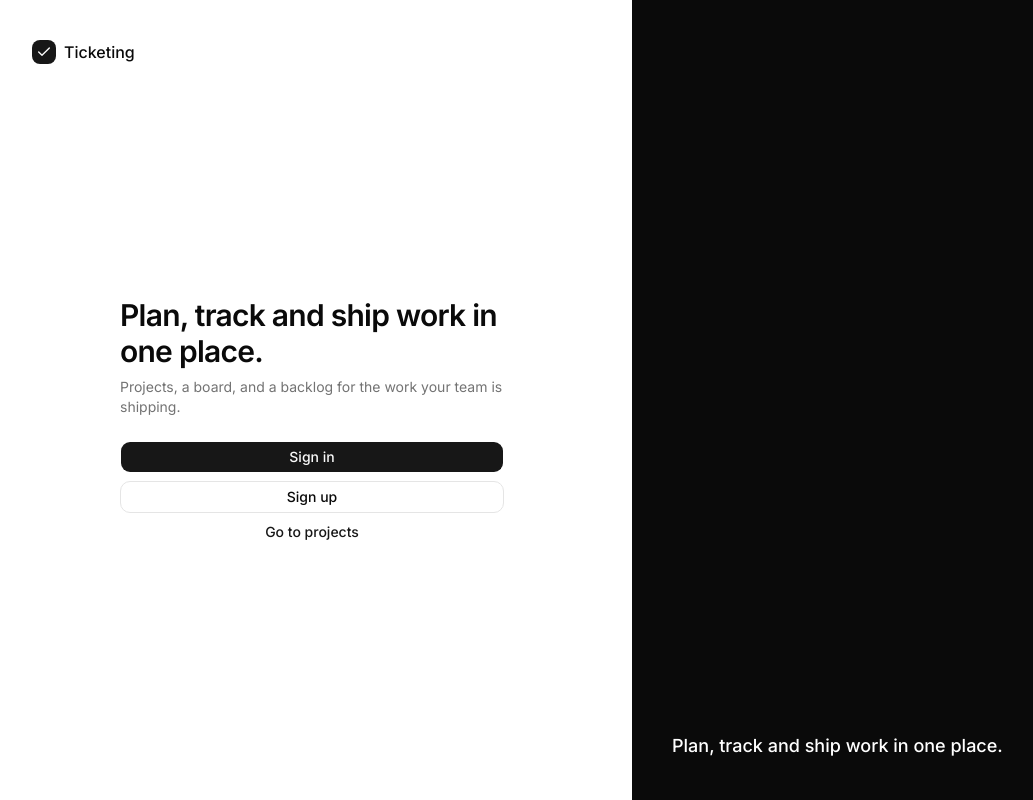
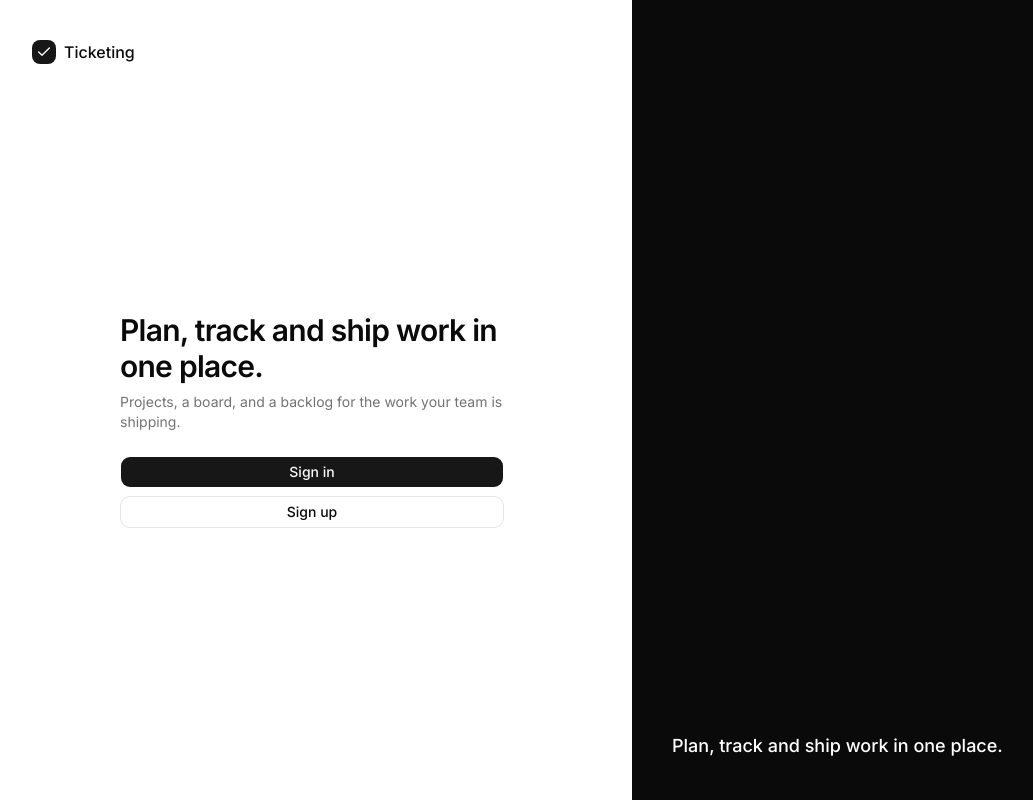
Before and after one commit to Bakar-se/ticketing, a Next.js app in the folder apps/web/: page / in a window 1280 px wide. Shown: the whole page, without its empty margins (8-1041 px from the left). Built offline with nearby package versions, Linux system fonts and the light colour scheme.

Commit message:
updated landing page

```diff
--- a/apps/web/app/page.tsx
+++ b/apps/web/app/page.tsx
@@ -34,12 +34,6 @@ export default function LandingPage() {
               >
                 Sign up
               </Link>
-              <Link
-                href="/projects"
-                className={cn(buttonVariants({ variant: "link" }), "h-auto")}
-              >
-                Go to projects
-              </Link>
             </div>
           </div>
         </div>
```
